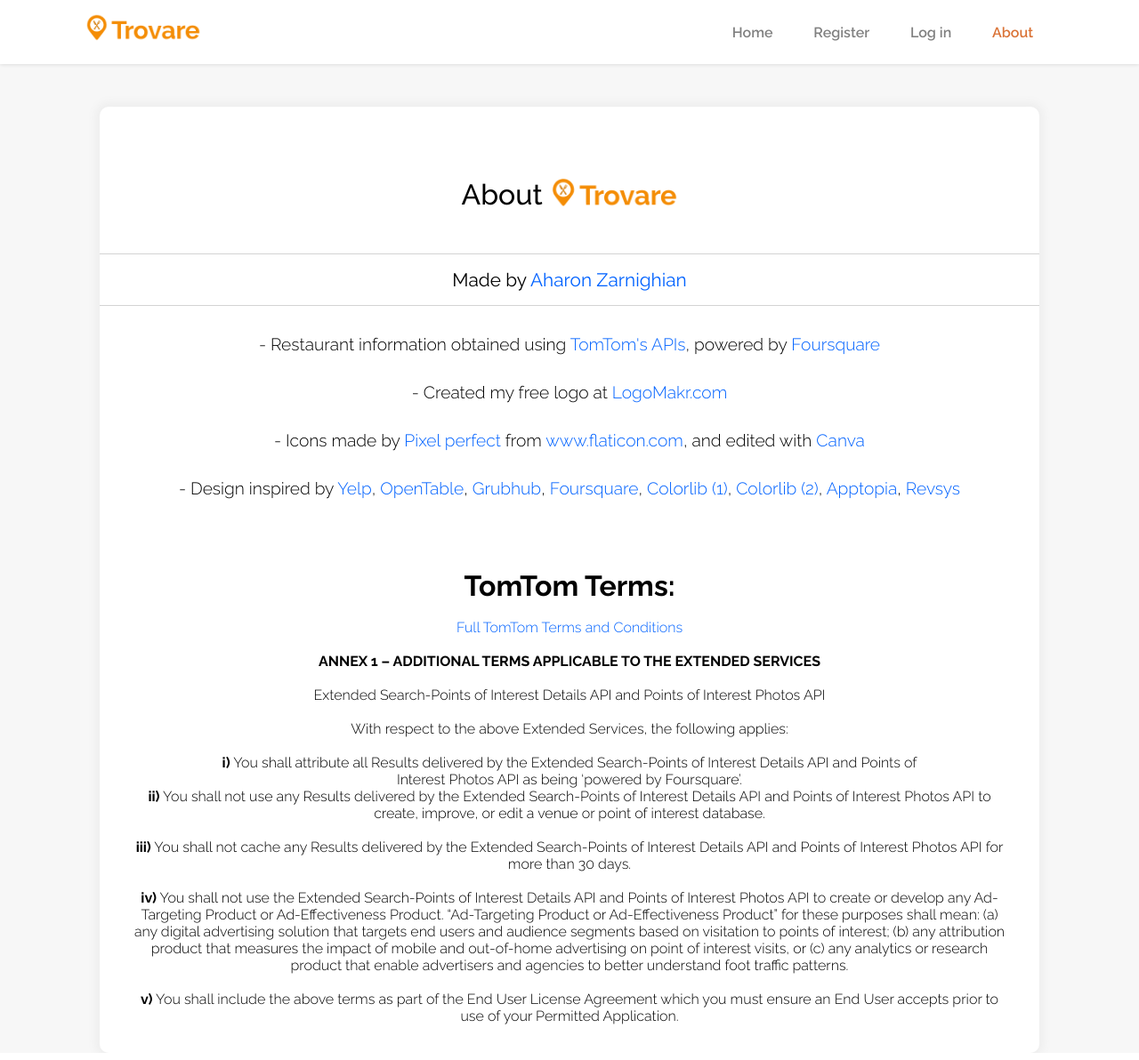
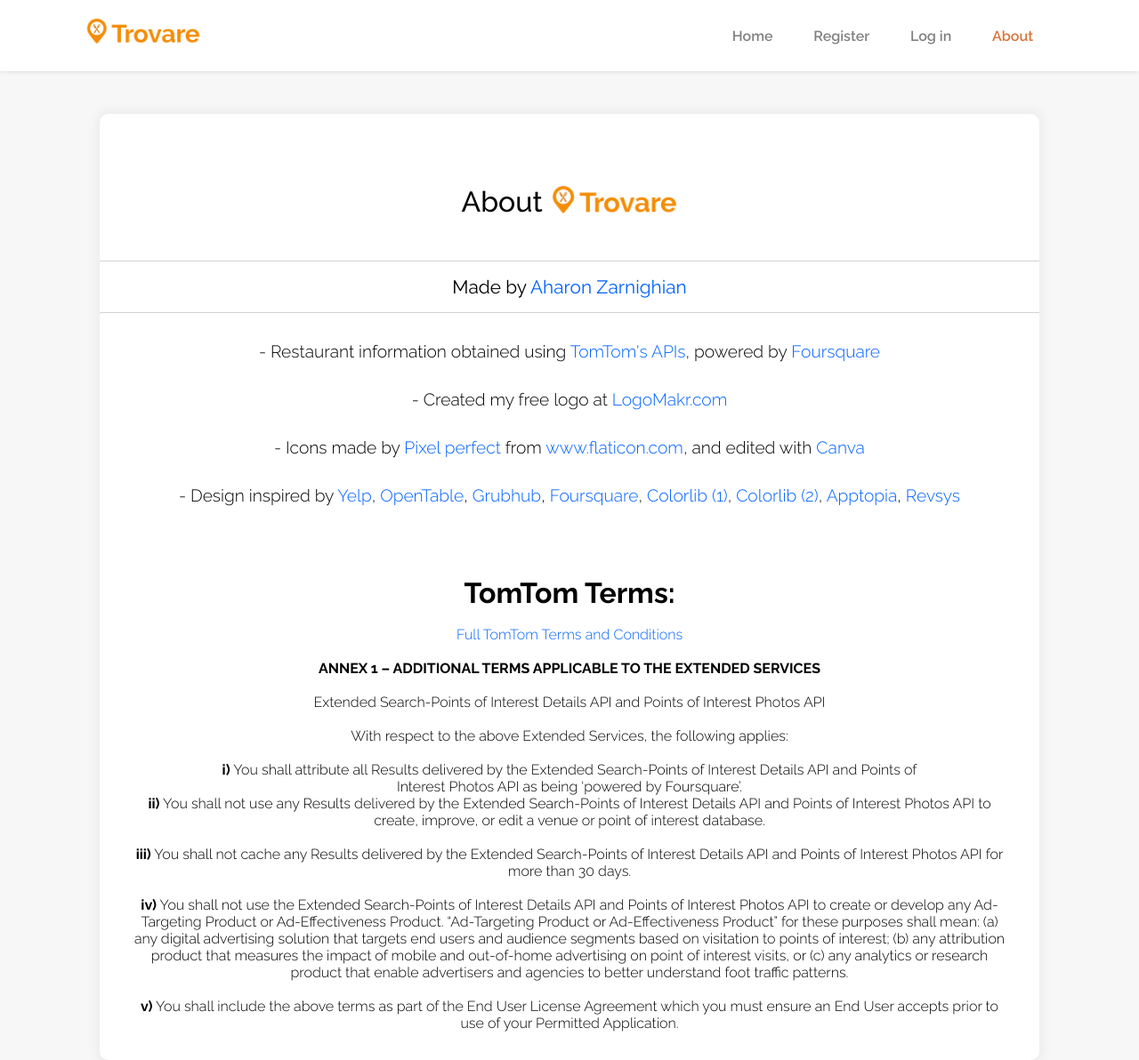
Before and after one commit to azarnighian/CS50W-FinalProject, a Django app: page /about in a window 1280 px wide. Shown: the whole page at 89% size. Run offline with Django 3.2, Linux system fonts and the light colour scheme; parts of the project's set-up code (start-up, migrations or seed data) failed here and were passed over.

Commit message:
Increased NavBarHeight

```diff
--- a/restaurants/static/restaurants/layout.css
+++ b/restaurants/static/restaurants/layout.css
@@ -17,8 +17,8 @@
 
 /* Variables */
 :root {
-  --NavBarHeight: 9vh;
-  --NavBarHeight: calc(var(--vh, 1vh) * 9);
+  --NavBarHeight: 10vh;
+  --NavBarHeight: calc(var(--vh, 1vh) * 10);
   --Orange: #da7337;
   --HoverOrange: #dd641e;
   --LinkBlue: rgb(0, 98, 255);
--- a/restaurants/static/restaurants/register&login.css
+++ b/restaurants/static/restaurants/register&login.css
@@ -15,7 +15,7 @@ body {
   color: white;
   padding: 1.5rem;
   margin-top: var(--NavBarHeight);
-  margin-bottom: calc(var(--vh, 1vh) * -9); /* nav bar height (9vh) (because of margin-top of flex-container) */
+  margin-bottom: calc(var(--vh, 1vh) * -10); /* nav bar height (10vh) (because of margin-top of flex-container) */
 }
 
 .flex-container {
```
